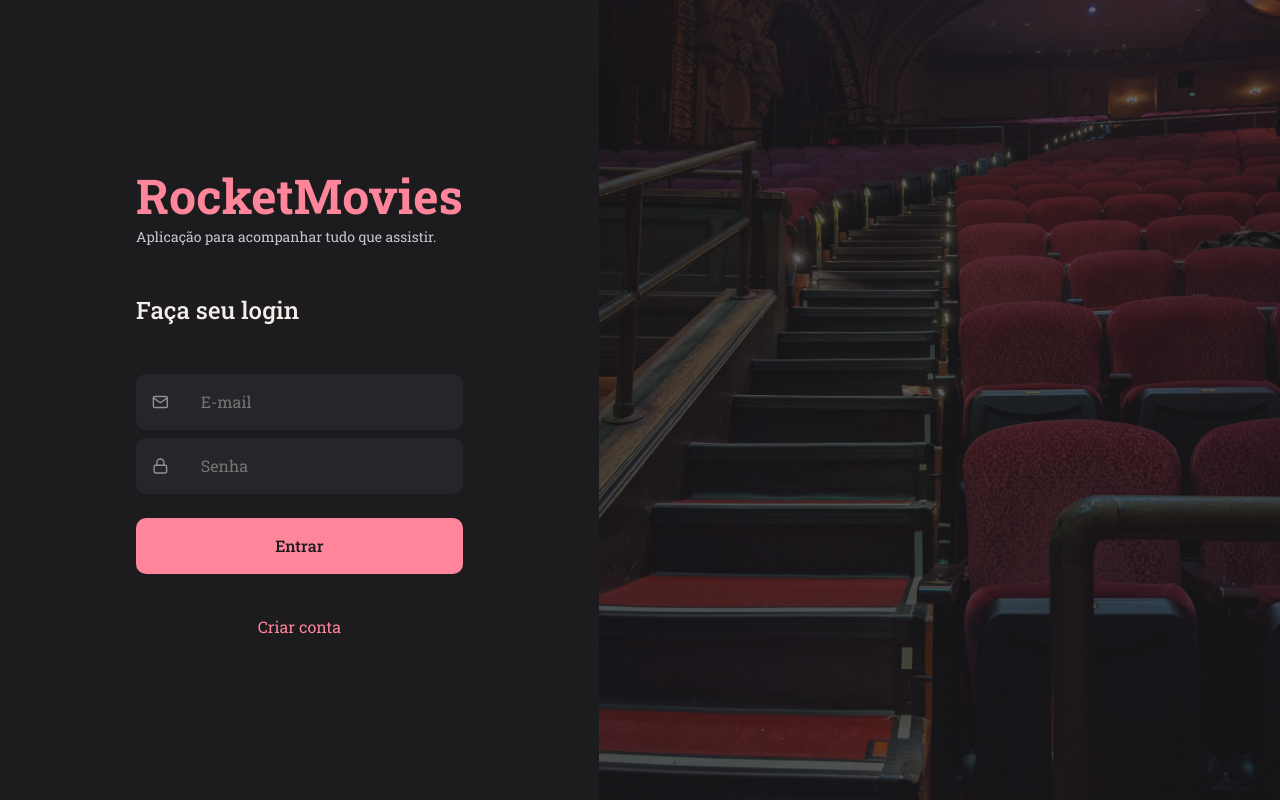
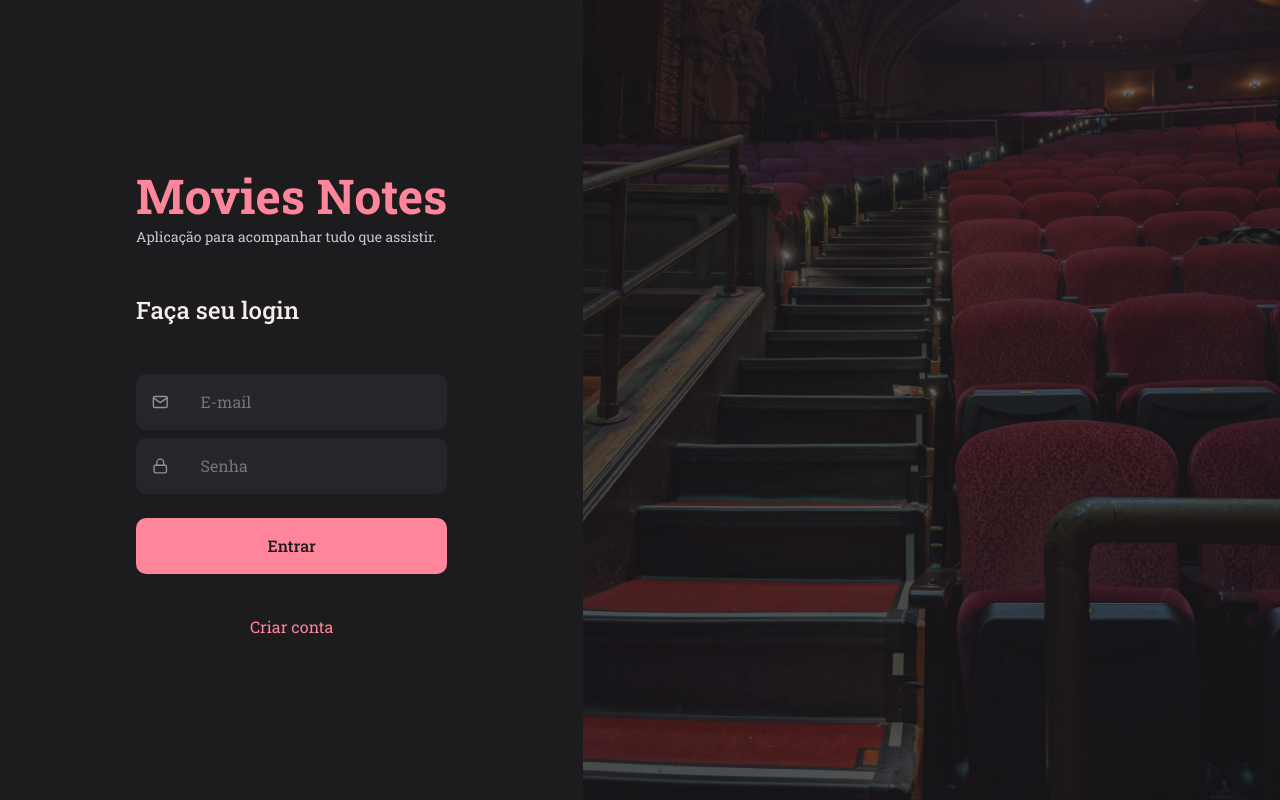
Before and after one commit to nikolasmarlon/Movies-notes, a React (Vite) app: page / in a window 1280 px wide. Built offline with nearby package versions, Linux system fonts and the light colour scheme.

Commit message:
Update index.jsx

```diff
--- a/src/pages/Login/index.jsx
+++ b/src/pages/Login/index.jsx
@@ -9,7 +9,7 @@ export function Login(){
     return(
         <DivContainer>
             <Form>
-                <h1>RocketMovies</h1>
+                <h1>Movies Notes</h1>
                 <p>Aplicação para acompanhar tudo que assistir.</p>
 
                 <h2>Faça seu login</h2>
```
